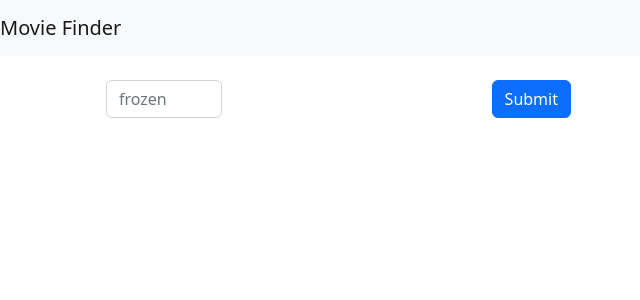
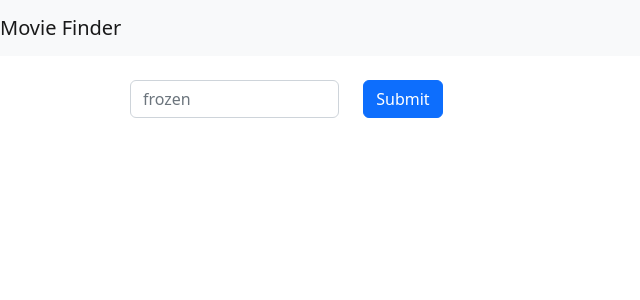
Before and after one commit to KCampbell22/movie-finder-react, a React (Create React App) app: page / in a window 1280 px wide. Shown: the top 300 px of the page, without its empty margins (0-640 px from the left). Built offline with nearby package versions, Linux system fonts and the light colour scheme.

Commit message:
- fixed spacing

```diff
--- a/src/Home.js
+++ b/src/Home.js
@@ -78,11 +78,11 @@ class MovieFinder extends React.Component {
           <div className="col-12">
             <form
               onSubmit={this.handleSubmit}
-              className="form-inline my-4 mx-4 col-5 d-flex justify-content-between"
+              className="form-inline my-4 mx-4 w-25 d-flex justify-content-between"
             >
               <input
                 type="text"
-                className="form-control mr-2 w-25 col-4"
+                className="form-control mx-4 w-75 col-4"
                 placeholder="frozen"
                 value={searchTerm}
                 onChange={this.handleChange}
```
